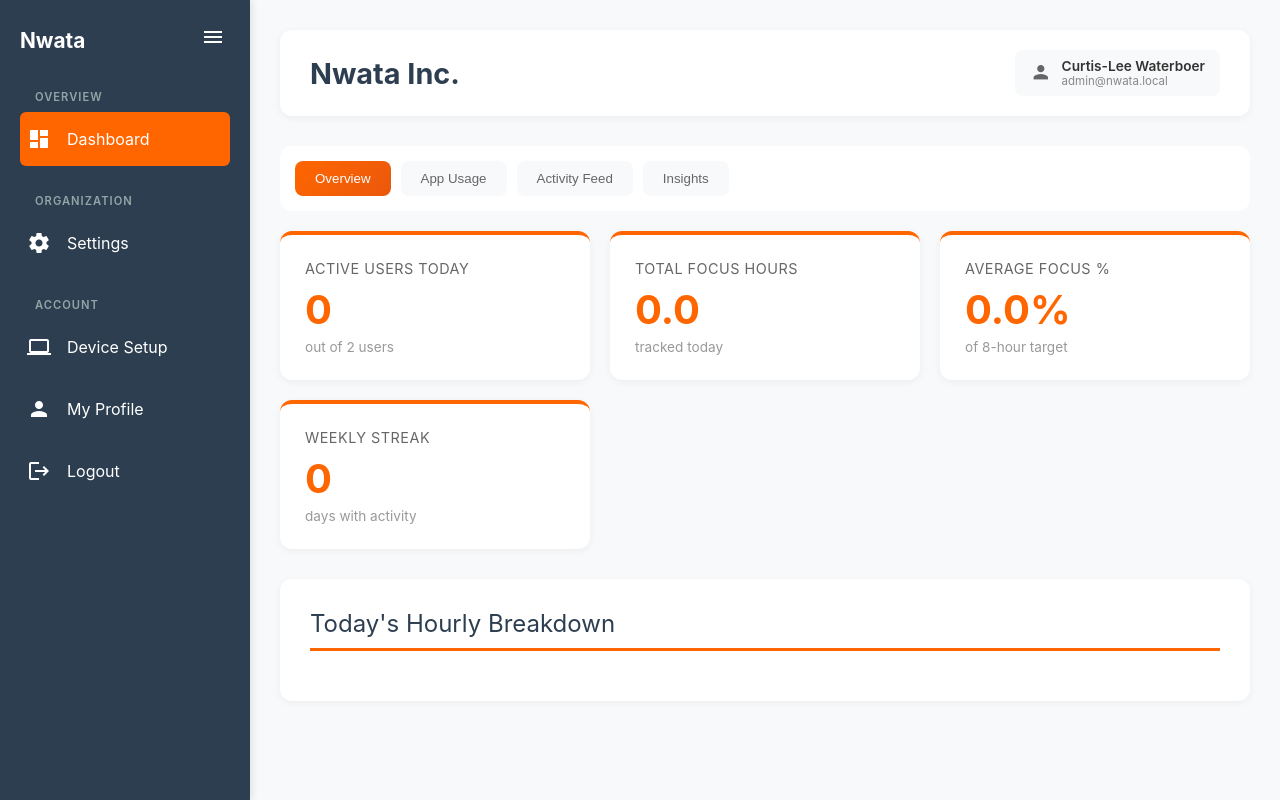
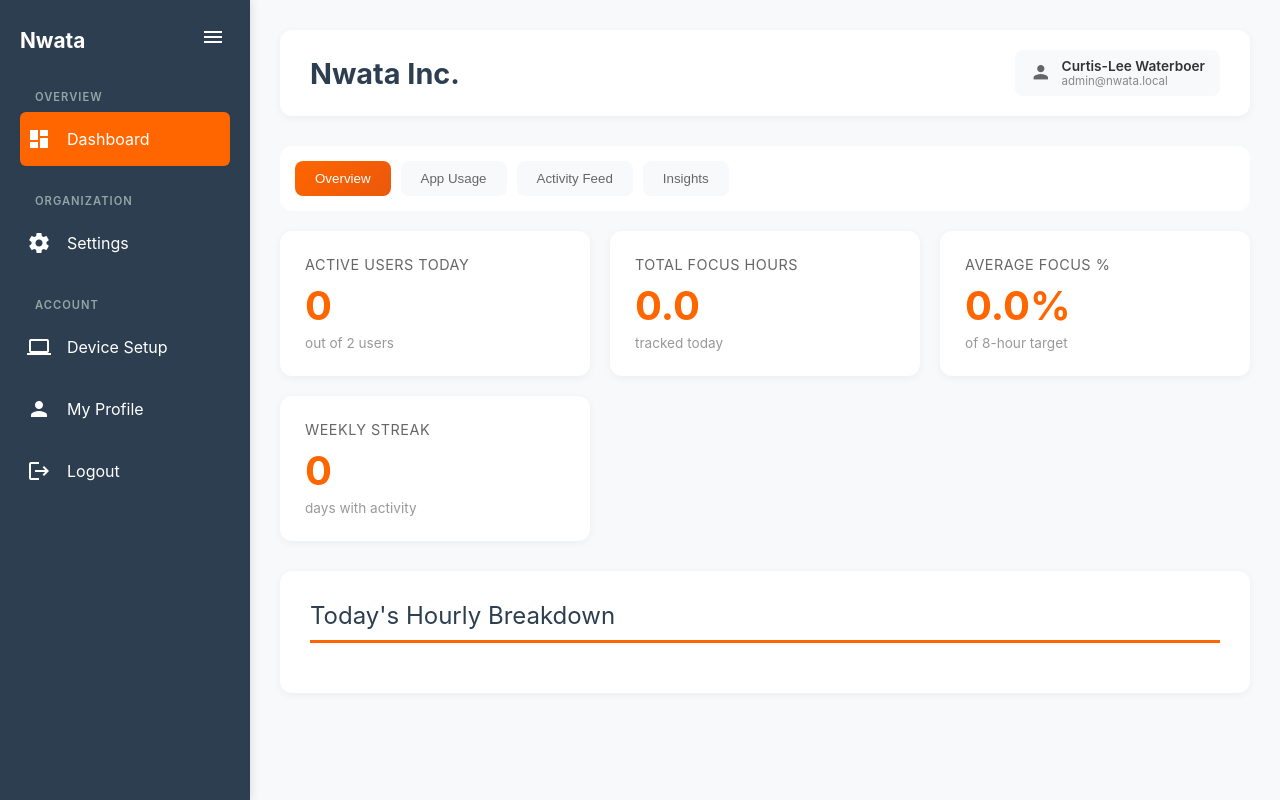
Before and after one commit to cwaterboer/django-nwata, a Django app: page /dashboard/ in a window 1280 px wide. Run offline with Django 5.2, Linux system fonts and the light colour scheme; a user stored in the database is signed in; data comes from the database, SQL or seed files in the repository.

Commit message:
removed annoying border top and lefts from menu and tab pages part 2

```diff
--- a/nwata_web/nwata_web/templates/dashboard/dashboard.html
+++ b/nwata_web/nwata_web/templates/dashboard/dashboard.html
@@ -17,7 +17,6 @@
     padding: 25px;
     border-radius: 12px;
     box-shadow: 0 2px 8px rgba(0,0,0,0.05);
-    border-top: 4px solid #ff6600;
 }
 
 .kpi-label {
```
